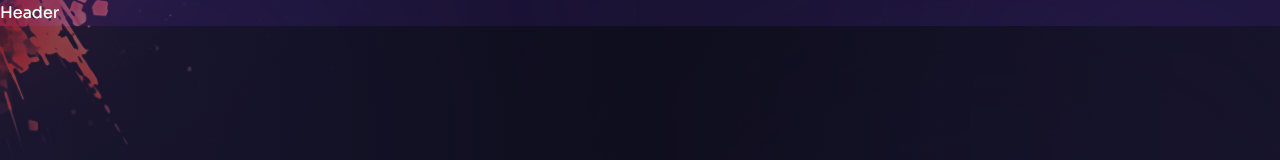
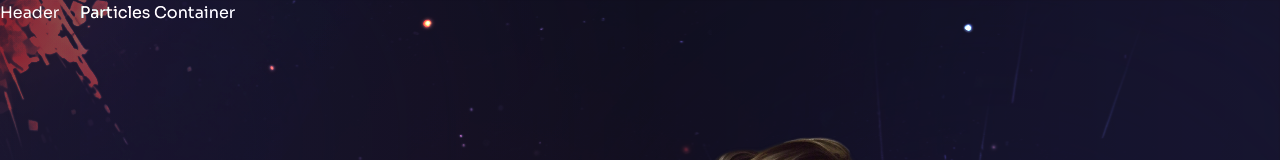
Before and after one commit to raselcsedev/rasel-portfolio-starter, a Next.js app: page / in a window 1280 px wide. Shown: the top 160 px of the page. Built offline with nearby package versions, Linux system fonts and the light colour scheme.

Commit message:
home page avatar design

```diff
--- a/components/Avatar.js
+++ b/components/Avatar.js
@@ -1,5 +1,15 @@
+import Image from 'next/image';
+
 const Avatar = () => {
-  return <div>Avatar</div>;
+  return <div className='hidden xl:flex xl:max-w-none'>
+    <Image
+    src={'/avatar.png'}
+    width={737}
+    height={678}
+    alt=''
+    className='translate-z-0 w-full h-full'
+    />
+  </div>;
 };
 
 export default Avatar;
--- a/components/Header.js
+++ b/components/Header.js
@@ -1,5 +1,5 @@
 const Header = () => {
-  return <header>Header</header>;
+  return <header className="absolute z-30 w-full ">Header</header>;
 };
 
 export default Header;
--- a/pages/index.js
+++ b/pages/index.js
@@ -19,7 +19,7 @@
             exit="hidden"
             className="h1"
           >
-            Front-End Web <span className="text-accent">Developer</span>
+            Front-End Web <br /> <span className="text-accent">Developer</span>
           </motion.h1>
           <motion.p
             variants={fadeIn("down", 0.3)}
@@ -45,7 +45,20 @@
           </motion.div>
         </div>
       </div>
-      <div></div>
+      <div className="w-[1200px] h-full absolute right-0 bottom-0 ">
+        <div className="bg-none xl:bg-explosion xl:bg-cover xl:bg-right xl:bg-no-repeat w-full h-full absolute mix-blend-color-dodge translate-z-0 ">
+        </div>
+        <ParticlesContainer />
+        <motion.div
+        variants={fadeIn("up", 0.5)}
+        initial="hidden"
+        animate="show"
+        exit="hidden"
+        transition={{duration:1, ease: 'easeInOut'}}
+        className="w-full h-full max-w-[737px] max-h-[678px] absolute -bottom-32 lg:bottom-0 lg:right-[8%] ">
+          <Avatar />
+        </motion.div>
+      </div>
     </div>
   );
 };
```
